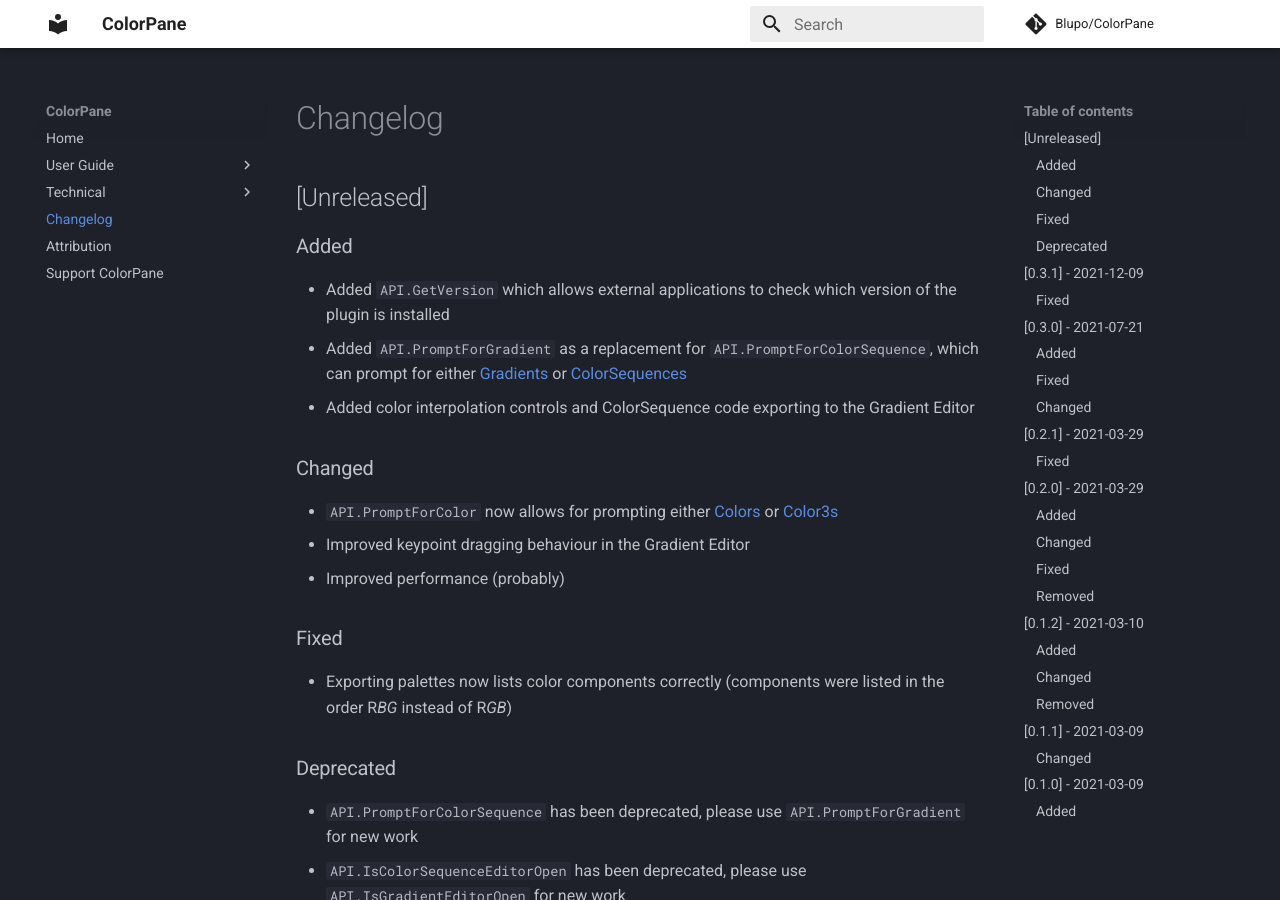
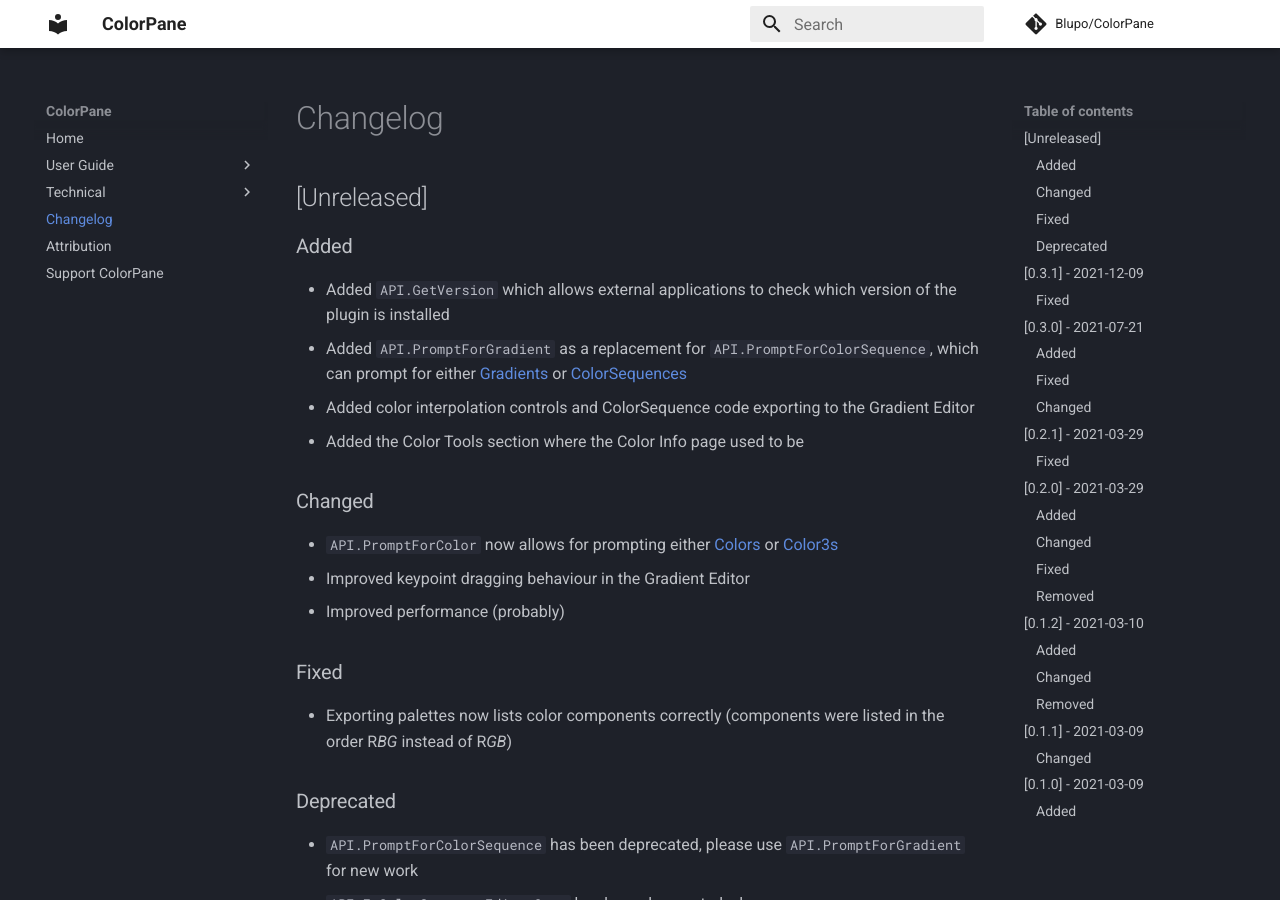
Before and after one commit to Blupo/ColorPane, an MkDocs documentation site: the page built from docs/changelog.md, in a window 1280 px wide and 900 px high. Built offline with MkDocs 1.6.1 and Material for MkDocs 9.7.7, drawn with Linux system fonts in a browser that asks for light colours; comment, search, counter and statistics services are not loaded.

Commit message:
Reorganise color tools

```diff
--- a/docs/changelog.md
+++ b/docs/changelog.md
@@ -4,6 +4,7 @@
 - Added `API.GetVersion` which allows external applications to check which version of the plugin is installed
 - Added `API.PromptForGradient` as a replacement for `API.PromptForColorSequence`, which can prompt for either [Gradients](https://blupo.github.io/Color/api/gradient/) or [ColorSequences](https://developer.roblox.com/api-reference/datatype/ColorSequence)
 - Added color interpolation controls and ColorSequence code exporting to the Gradient Editor
+- Added the Color Tools section where the Color Info page used to be
 
 ### Changed
 - `API.PromptForColor` now allows for prompting either [Colors](https://blupo.github.io/Color/api/color/) or [Color3s](https://developer.roblox.com/api-reference/datatype/Color3)
```
Also changed, not shown: 4 other files.
